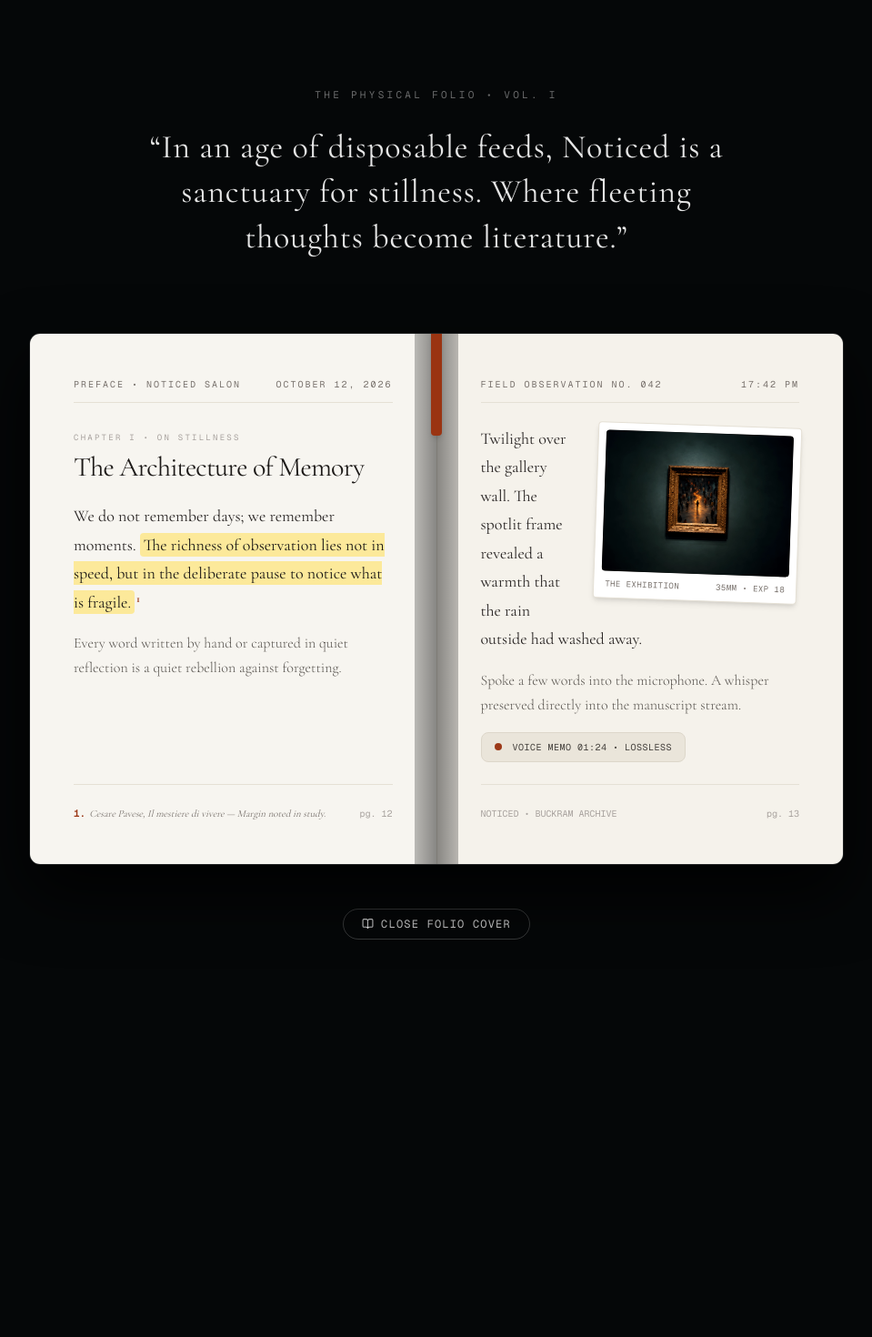
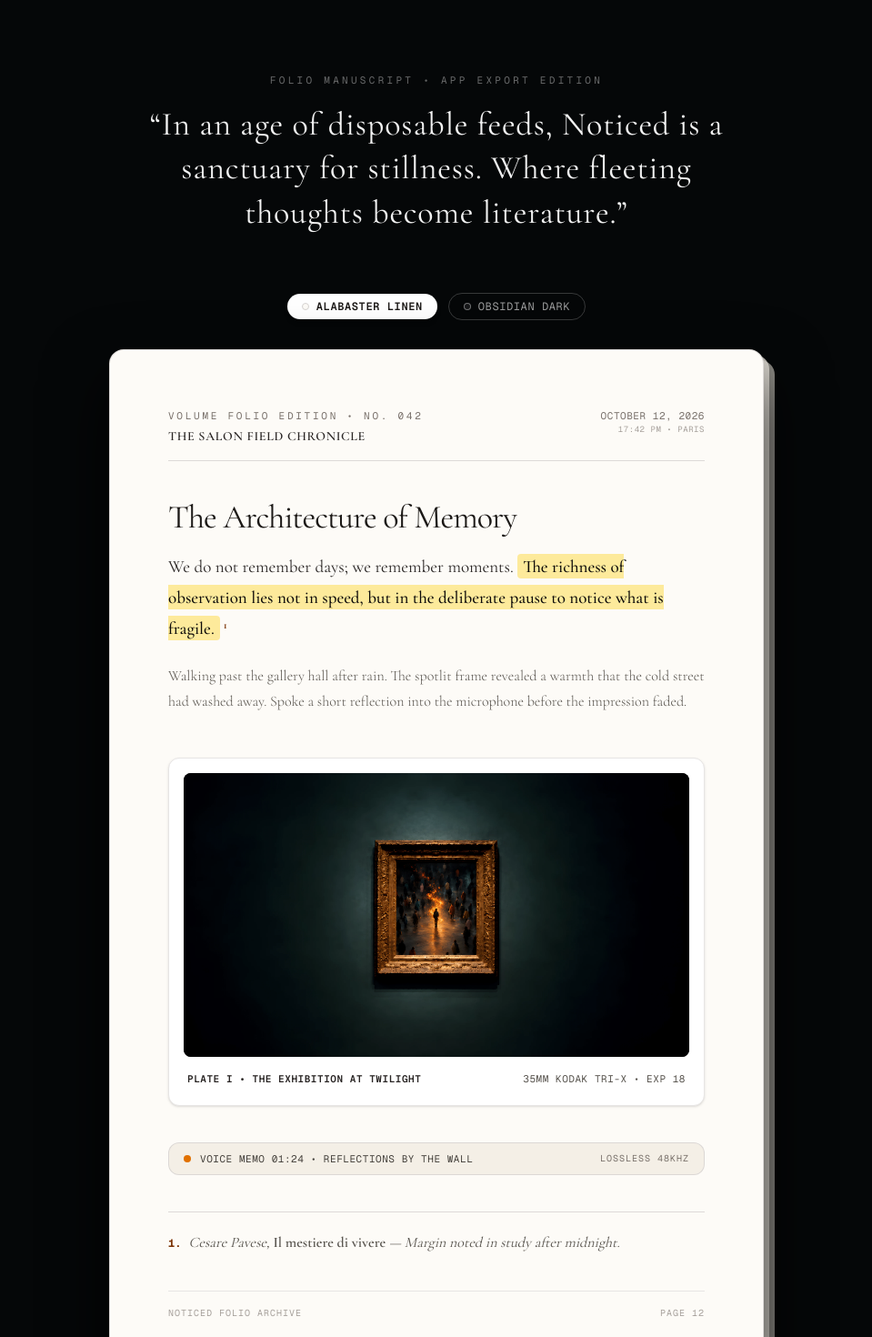
Before and after one commit to callipolis-inc/noticed-web, a Next.js app: page / in a window 1280 px wide. Shown: the part 880-2350 px from the top of the page at 91% size, without its empty margins (160-1119 px from the left). Before the commit the page ends 2089 px from the top, so only its background shows below. Built offline with nearby package versions, Linux system fonts and the light colour scheme.

Commit message:
refactor(manuscript): align paper sheet layout 1:1 with app export format with straight unrotated polaroid plate

```diff
--- a/src/components/BookUnfoldSection.tsx
+++ b/src/components/BookUnfoldSection.tsx
@@ -2,215 +2,242 @@
 
 import React, { useState } from "react";
 import Image from "next/image";
-import { motion, AnimatePresence } from "framer-motion";
-import { BookOpen } from "lucide-react";
+import { motion } from "framer-motion";
 
 export function BookUnfoldSection() {
-  const [isOpen, setIsOpen] = useState(true);
+  const [paperTheme, setPaperTheme] = useState<"linen" | "obsidian">("linen");
 
   return (
-    <section className="relative w-full bg-[#050708] text-white py-24 sm:py-32 lg:py-44 px-4 sm:px-8 md:px-12 flex flex-col items-center justify-center overflow-hidden select-none">
+    <section className="relative w-full bg-[#050708] text-white py-24 sm:py-32 lg:py-40 px-4 sm:px-8 md:px-12 flex flex-col items-center justify-center overflow-hidden select-none">
 
-      {/* 1. SLENDER PHILOSOPHICAL INTRO */}
+      {/* 1. SLENDER CURATORIAL INTRO */}
       <motion.div
-        initial={{ opacity: 0, y: 20 }}
+        initial={{ opacity: 0, y: 18 }}
         whileInView={{ opacity: 1, y: 0 }}
-        viewport={{ once: true, margin: "-100px" }}
-        transition={{ duration: 1 }}
-        className="max-w-2xl text-center mb-16 sm:mb-20 px-4"
+        viewport={{ once: true, margin: "-80px" }}
+        transition={{ duration: 0.9 }}
+        className="max-w-2xl text-center mb-12 sm:mb-16 px-4"
       >
-        <span className="font-mono text-[10px] sm:text-[11px] uppercase tracking-[0.3em] text-white/40 block mb-6">
-          The Physical Folio &bull; Vol. I
+        <span className="font-mono text-[10px] sm:text-[11px] uppercase tracking-[0.3em] text-white/40 block mb-4">
+          Folio Manuscript &bull; App Export Edition
         </span>
-        <blockquote className="font-[family-name:var(--font-cormorant)] text-2xl sm:text-3xl md:text-4xl font-normal leading-[1.38] text-white/90 tracking-wide">
+        <blockquote className="font-[family-name:var(--font-cormorant)] text-2xl sm:text-3xl md:text-4xl font-normal leading-[1.35] text-white/95 tracking-wide">
           &ldquo;In an age of disposable feeds, Noticed is a sanctuary for stillness. Where fleeting thoughts become literature.&rdquo;
         </blockquote>
       </motion.div>
 
-      {/* 2. THE 3D BOOK UNFOLD CONTAINER */}
-      <div className="relative w-full max-w-4xl flex flex-col items-center">
+      {/* 2. PAPER FORMAT & THEME CONTROLS */}
+      <div className="flex items-center gap-3 mb-8">
+        <button
+          onClick={() => setPaperTheme("linen")}
+          className={`flex items-center gap-2 px-4 py-1.5 rounded-full text-xs font-mono tracking-wider uppercase transition-all duration-300 cursor-pointer ${
+            paperTheme === "linen"
+              ? "bg-white text-stone-900 font-semibold shadow-md"
+              : "border border-white/20 text-white/60 hover:text-white"
+          }`}
+        >
+          <span className="w-2 h-2 rounded-full bg-[#fdfbf7] border border-stone-300" />
+          <span>Alabaster Linen</span>
+        </button>
 
-        {/* Interactive Book Spread */}
-        <AnimatePresence mode="wait">
-          {isOpen ? (
-            /* ================= OPEN BOOK SPREAD ================= */
-            <motion.div
-              key="open-book"
-              initial={{ opacity: 0, rotateX: 8, scale: 0.94 }}
-              animate={{ opacity: 1, rotateX: 0, scale: 1 }}
-              exit={{ opacity: 0, rotateX: -8, scale: 0.94 }}
-              transition={{ duration: 0.7, ease: [0.16, 1, 0.3, 1] }}
-              className="relative w-full max-w-4xl rounded-xl shadow-[0_30px_70px_rgba(0,0,0,0.85)] flex flex-col md:flex-row overflow-hidden border border-white/10"
-              style={{
-                perspective: "1200px",
-                transformStyle: "preserve-3d",
-              }}
+        <button
+          onClick={() => setPaperTheme("obsidian")}
+          className={`flex items-center gap-2 px-4 py-1.5 rounded-full text-xs font-mono tracking-wider uppercase transition-all duration-300 cursor-pointer ${
+            paperTheme === "obsidian"
+              ? "bg-white text-stone-900 font-semibold shadow-md"
+              : "border border-white/20 text-white/60 hover:text-white"
+          }`}
         >
-              {/* Spine Valley Shadow (Center Fold) */}
-              <div className="hidden md:block absolute left-1/2 top-0 bottom-0 w-12 -translate-x-1/2 bg-gradient-to-r from-black/25 via-black/45 to-black/25 pointer-events-none z-30" />
-
-              {/* Bookmark Ribbon hanging down */}
-              <div className="absolute top-0 left-1/2 -translate-x-1/2 w-3 h-28 bg-[#9a3412] shadow-md pointer-events-none z-40 rounded-b-sm" />
-
-              {/* LEFT PAGE: The Preface & Marginalia */}
-              <div className="flex-1 bg-[#F7F5F0] text-[#1C1917] p-8 sm:p-10 lg:p-12 relative flex flex-col justify-between border-b md:border-b-0 md:border-r border-[#E5E0D5]">
-                {/* Page Header */}
-                <div>
-                  <div className="flex justify-between items-center pb-3 border-b border-[#E5E0D5] mb-8 font-mono text-[10px] tracking-[0.2em] text-[#78716C] uppercase">
-                    <span>PREFACE &bull; NOTICED SALON</span>
-                    <span>OCTOBER 12, 2026</span>
+          <span className="w-2 h-2 rounded-full bg-[#161719] border border-white/40" />
+          <span>Obsidian Dark</span>
+        </button>
       </div>
 
-                  <span className="font-mono text-[9px] tracking-[0.25em] text-[#A8A29E] uppercase block mb-2">
-                    CHAPTER I &bull; ON STILLNESS
+      {/* 3. AUTHENTIC FOLIO MANUSCRIPT SHEET (MATCHING APP EXPORT 1:1) */}
+      <motion.div
+        initial={{ opacity: 0, y: 30 }}
+        whileInView={{ opacity: 1, y: 0 }}
+        viewport={{ once: true, margin: "-60px" }}
+        transition={{ duration: 1, ease: [0.16, 1, 0.3, 1] }}
+        className="w-full max-w-[720px] relative"
+      >
+        {/* Layered Deckle Shadow (Simulating stacked heavy archival paper) */}
+        <div
+          className={`absolute -bottom-3 -right-3 left-3 top-3 rounded-2xl transition-colors duration-500 pointer-events-none ${
+            paperTheme === "linen" ? "bg-[#ebe6dc]/60" : "bg-[#0d0f12]/80"
+          }`}
+        />
+        <div
+          className={`absolute -bottom-1.5 -right-1.5 left-1.5 top-1.5 rounded-2xl transition-colors duration-500 pointer-events-none ${
+            paperTheme === "linen" ? "bg-[#f4efe6]/80" : "bg-[#111317]/90"
+          }`}
+        />
+
+        {/* The Main Folio Paper Sheet */}
+        <div
+          className={`relative w-full rounded-2xl p-8 sm:p-14 md:p-16 transition-colors duration-500 shadow-[0_30px_70px_rgba(0,0,0,0.85)] border space-y-10 ${
+            paperTheme === "linen"
+              ? "bg-[#fdfbf7] text-[#1c1917] border-stone-300/80"
+              : "bg-[#141619] text-[#f4efe6] border-white/15"
+          }`}
+        >
+          {/* Top Folio Header Plate */}
+          <div
+            className={`border-b pb-4 flex items-baseline justify-between ${
+              paperTheme === "linen" ? "border-stone-300/80" : "border-white/15"
+            }`}
+          >
+            <div>
+              <span
+                className={`font-mono text-[10px] sm:text-[11px] uppercase tracking-[0.25em] block ${
+                  paperTheme === "linen" ? "text-stone-500" : "text-stone-400"
+                }`}
+              >
+                Volume Folio Edition &bull; No. 042
               </span>
+              <h4
+                className={`font-[family-name:var(--font-cormorant)] text-xs sm:text-sm tracking-wider uppercase font-semibold mt-1 ${
+                  paperTheme === "linen" ? "text-stone-800" : "text-stone-200"
+                }`}
+              >
+                The Salon Field Chronicle
+              </h4>
+            </div>
 
-                  <h3 className="font-[family-name:var(--font-cormorant)] text-2xl sm:text-3xl font-normal leading-[1.2] text-[#1C1917] mb-5 tracking-tight">
+            <div className="text-right font-mono text-[10px] sm:text-[11px] text-stone-500 tracking-wider">
+              <span>OCTOBER 12, 2026</span>
+              <span className="block text-[9px] text-stone-400">17:42 PM &bull; PARIS</span>
+            </div>
+          </div>
+
+          {/* Note Title */}
+          <div>
+            <h3
+              className={`font-[family-name:var(--font-cormorant)] text-3xl sm:text-4xl font-normal tracking-tight leading-[1.2] mb-4 ${
+                paperTheme === "linen" ? "text-stone-900" : "text-white"
+              }`}
+            >
               The Architecture of Memory
             </h3>
 
-                  <p className="font-[family-name:var(--font-cormorant)] text-base sm:text-lg leading-[1.75] text-[#292524] mb-4">
+            {/* Note Body Text with Amber Highlighter Stroke */}
+            <p
+              className={`font-[family-name:var(--font-cormorant)] text-base sm:text-lg lg:text-[19px] leading-[1.8] font-normal mb-5 ${
+                paperTheme === "linen" ? "text-stone-800" : "text-stone-200"
+              }`}
+            >
               We do not remember days; we remember moments.{" "}
-                    <span className="bg-amber-200/80 px-1 py-0.5 rounded text-[#1C1917]">
+              <span
+                className={`px-1.5 py-0.5 rounded transition-colors ${
+                  paperTheme === "linen"
+                    ? "bg-amber-200/80 text-stone-950 font-medium"
+                    : "bg-amber-400/25 text-amber-100 font-medium"
+                }`}
+              >
                 The richness of observation lies not in speed, but in the deliberate pause to notice what is fragile.
               </span>
-                    <sup className="font-serif font-bold text-xs text-[#9a3412] ml-0.5">1</sup>
+              <sup
+                className={`font-serif font-bold text-xs ml-1 ${
+                  paperTheme === "linen" ? "text-amber-900" : "text-amber-300"
+                }`}
+              >
+                1
+              </sup>
             </p>
 
-                  <p className="font-[family-name:var(--font-cormorant)] text-sm sm:text-base leading-[1.7] text-[#57534E] font-light">
-                    Every word written by hand or captured in quiet reflection is a quiet rebellion against forgetting.
+            <p
+              className={`font-[family-name:var(--font-cormorant)] text-sm sm:text-base leading-[1.75] font-light ${
+                paperTheme === "linen" ? "text-stone-600" : "text-stone-400"
+              }`}
+            >
+              Walking past the gallery hall after rain. The spotlit frame revealed a warmth that the cold street had washed away. Spoke a short reflection into the microphone before the impression faded.
             </p>
           </div>
 
-                {/* Marginalia footnote at page bottom */}
-                <div className="pt-6 border-t border-[#E5E0D5] mt-6 flex justify-between items-end">
-                  <div className="text-[11px] font-serif text-[#78716C] italic leading-tight">
-                    <span className="font-mono not-italic text-[#9a3412] font-semibold mr-1">1.</span>
-                    Cesare Pavese, Il mestiere di vivere &mdash; Margin noted in study.
-                  </div>
-                  <span className="font-mono text-[10px] text-[#A8A29E]">pg. 12</span>
-                </div>
-              </div>
-
-              {/* RIGHT PAGE: Field Entry & Analog Artifact */}
-              <div className="flex-1 bg-[#F5F2EB] text-[#1C1917] p-8 sm:p-10 lg:p-12 relative flex flex-col justify-between">
-                <div>
-                  <div className="flex justify-between items-center pb-3 border-b border-[#E5E0D5] mb-6 font-mono text-[10px] tracking-[0.2em] text-[#78716C] uppercase">
-                    <span>FIELD OBSERVATION NO. 042</span>
-                    <span>17:42 PM</span>
-                  </div>
-
-                  {/* Tucked 35mm Polaroid Card */}
-                  <div className="w-full sm:w-56 float-none sm:float-right ml-0 sm:ml-5 mb-5 p-2 bg-white rounded shadow-md border border-[#E5E0D5] rotate-0 sm:rotate-2 hover:rotate-0 transition-transform duration-300">
-                    <div className="relative w-full aspect-[4/3] rounded overflow-hidden bg-stone-900">
+          {/* Straight Polaroid Photographic Plate (Clean, Unrotated, Matching Mobile App 1:1) */}
+          <div className="pt-2">
+            <div
+              className={`rounded-xl overflow-hidden border p-3 sm:p-4 pb-4 sm:pb-5 space-y-3 transition-colors ${
+                paperTheme === "linen"
+                  ? "bg-white border-stone-200 shadow-sm"
+                  : "bg-[#1a1d22] border-white/10 shadow-md"
+              }`}
+            >
+              {/* Image Frame */}
+              <div className="relative aspect-[16/10] sm:aspect-[16/9] rounded-lg overflow-hidden bg-stone-950">
                 <Image
                   src="/heroes-bg.webp"
                   alt="The Exhibition, Paris"
                   fill
-                        sizes="240px"
-                        className="object-cover sepia-[0.2] contrast-105"
+                  sizes="(max-width: 768px) 100vw, 700px"
+                  className="object-cover sepia-[0.15] contrast-105"
                 />
               </div>
-                    <div className="pt-2 px-1 flex justify-between items-center font-mono text-[9px] text-[#78716C] tracking-wider">
-                      <span>THE EXHIBITION</span>
-                      <span>35MM &bull; EXP 18</span>
+
+              {/* Typewriter Monospace Caption */}
+              <div
+                className={`pt-1 px-1 flex flex-wrap items-center justify-between font-mono text-[10px] sm:text-[11px] tracking-wider uppercase ${
+                  paperTheme === "linen" ? "text-stone-600" : "text-stone-400"
+                }`}
+              >
+                <span className="font-semibold text-stone-800 dark:text-stone-200">
+                  PLATE I &bull; THE EXHIBITION AT TWILIGHT
+                </span>
+                <span>35MM KODAK TRI-X &bull; EXP 18</span>
+              </div>
             </div>
           </div>
 
-                  <p className="font-[family-name:var(--font-cormorant)] text-base sm:text-lg leading-[1.75] text-[#292524] mb-4">
-                    Twilight over the gallery wall. The spotlit frame revealed a warmth that the rain outside had washed away.
-                  </p>
+          {/* Slender Lossless Audio Memo Pill */}
+          <div
+            className={`flex items-center justify-between px-4 py-2.5 rounded-xl border text-xs font-mono transition-colors ${
+              paperTheme === "linen"
+                ? "bg-[#f4efe6] border-stone-300/80 text-stone-700"
+                : "bg-white/5 border-white/10 text-stone-300"
+            }`}
+          >
+            <div className="flex items-center gap-2.5">
+              <span className="w-2 h-2 rounded-full bg-amber-600 animate-pulse" />
+              <span className="tracking-wider uppercase text-[11px]">
+                VOICE MEMO 01:24 &bull; REFLECTIONS BY THE WALL
+              </span>
+            </div>
+            <span className="text-[10px] text-stone-500 uppercase tracking-widest hidden sm:inline">
+              LOSSLESS 48KHZ
+            </span>
+          </div>
 
-                  <p className="font-[family-name:var(--font-cormorant)] text-sm sm:text-base leading-[1.7] text-[#57534E] font-light">
-                    Spoke a few words into the microphone. A whisper preserved directly into the manuscript stream.
-                  </p>
-
-                  {/* Slender Single-Line Voice Memo Pill */}
-                  <div className="mt-4 flex items-center gap-3 px-3.5 py-2 rounded-lg bg-[#EAE5DA] border border-[#DDD7CA] text-[#44403C] w-fit">
-                    <span className="w-2 h-2 rounded-full bg-[#9a3412] animate-pulse" />
-                    <span className="font-mono text-[10px] tracking-wider uppercase">
-                      VOICE MEMO 01:24 &bull; LOSSLESS
+          {/* Penguin Classics Footnotes Apparatus */}
+          <div
+            className={`pt-5 border-t space-y-2 text-xs transition-colors ${
+              paperTheme === "linen" ? "border-stone-300/80 text-stone-600" : "border-white/15 text-stone-400"
+            }`}
+          >
+            <div className="flex items-baseline gap-2 font-[family-name:var(--font-cormorant)] text-sm sm:text-base italic leading-relaxed">
+              <span
+                className={`font-mono not-italic font-bold text-xs ${
+                  paperTheme === "linen" ? "text-amber-900" : "text-amber-300"
+                }`}
+              >
+                1.
+              </span>
+              <span>
+                Cesare Pavese, <span className="font-semibold not-italic">Il mestiere di vivere</span> &mdash; Margin noted in study after midnight.
               </span>
             </div>
           </div>
 
-                {/* Right page footer */}
-                <div className="pt-6 border-t border-[#E5E0D5] mt-6 flex justify-between items-center text-[10px] font-mono text-[#A8A29E]">
-                  <span>NOTICED &bull; BUCKRAM ARCHIVE</span>
-                  <span>pg. 13</span>
+          {/* Bottom Archival Page Stamp */}
+          <div
+            className={`pt-4 border-t flex justify-between items-center font-mono text-[10px] tracking-widest uppercase text-stone-400 ${
+              paperTheme === "linen" ? "border-stone-200" : "border-white/10"
+            }`}
+          >
+            <span>NOTICED FOLIO ARCHIVE</span>
+            <span>PAGE 12</span>
           </div>
         </div>
       </motion.div>
-          ) : (
-            /* ================= CLOSED BOOK (LEATHER / BUCKRAM COVER) ================= */
-            <motion.div
-              key="closed-book"
-              initial={{ opacity: 0, rotateY: -15, scale: 0.94 }}
-              animate={{ opacity: 1, rotateY: 0, scale: 1 }}
-              exit={{ opacity: 0, rotateY: 15, scale: 0.94 }}
-              transition={{ duration: 0.7, ease: [0.16, 1, 0.3, 1] }}
-              onClick={() => setIsOpen(true)}
-              className="relative w-[300px] sm:w-[340px] md:w-[380px] h-[440px] sm:h-[480px] md:h-[520px] rounded-r-2xl rounded-l-md bg-[#131518] border border-white/15 p-8 shadow-[0_30px_70px_rgba(0,0,0,0.9)] flex flex-col justify-between cursor-pointer group hover:scale-[1.02] transition-transform duration-300 select-none"
-              style={{
-                perspective: "1200px",
-              }}
-            >
-              {/* Embossed Gold Foil Border */}
-              <div className="absolute inset-3 sm:inset-4 border border-amber-400/25 rounded-r-xl rounded-l-sm pointer-events-none" />
-              <div className="absolute inset-4 sm:inset-5 border border-amber-400/15 rounded-r-lg rounded-l-xs pointer-events-none" />
-
-              {/* Spine edge texture on left */}
-              <div className="absolute left-0 top-0 bottom-0 w-5 bg-gradient-to-r from-black/60 via-black/20 to-transparent pointer-events-none rounded-l-md" />
-
-              {/* Cover Header */}
-              <div className="text-center pt-8 relative z-10">
-                <span className="font-mono text-[9px] uppercase tracking-[0.35em] text-amber-200/60 block mb-2">
-                  OFFICIAL FIELD ARCHIVE
-                </span>
-                <span className="font-mono text-[10px] tracking-[0.25em] text-white/40 uppercase">
-                  VOL. I &bull; MCMXXVI
-                </span>
-              </div>
-
-              {/* Centered Gold Foil Monogram */}
-              <div className="text-center relative z-10">
-                <h3 className="font-[family-name:var(--font-cormorant)] text-4xl sm:text-5xl text-white font-normal tracking-[0.12em] uppercase drop-shadow-md mb-2">
-                  NOTICED
-                </h3>
-                <p className="font-[family-name:var(--font-cormorant)] text-sm sm:text-base italic text-amber-200/80 tracking-wide font-light">
-                  &ldquo;for things you don&apos;t want to forget&rdquo;
-                </p>
-              </div>
-
-              {/* Cover Bottom */}
-              <div className="text-center pb-6 relative z-10">
-                <span className="font-mono text-[9px] uppercase tracking-[0.25em] text-white/30 block mb-3">
-                  PENGUIN CLASSICS &bull; HIGH-DENSITY FOLIO
-                </span>
-                <div className="inline-flex items-center gap-1.5 text-xs text-amber-300 font-mono group-hover:translate-x-1 transition-transform">
-                  <span>Tap to open manuscript</span>
-                  <span>&rarr;</span>
-                </div>
-              </div>
-
-              {/* Hanging Bookmark Ribbon */}
-              <div className="absolute -bottom-6 left-16 w-3 h-10 bg-[#9a3412] shadow-md pointer-events-none rounded-b-sm" />
-            </motion.div>
-          )}
-        </AnimatePresence>
-
-        {/* Slender Toggle Control Underneath */}
-        <div className="mt-10 sm:mt-12 flex items-center gap-4">
-          <button
-            onClick={() => setIsOpen(!isOpen)}
-            className="flex items-center gap-2 px-5 py-2 rounded-full border border-white/20 bg-transparent text-white/80 hover:text-white hover:border-white/40 text-xs font-mono tracking-widest uppercase transition-all duration-300 cursor-pointer"
-          >
-            <BookOpen size={13} />
-            <span>{isOpen ? "Close Folio Cover" : "Unfold Living Manuscript"}</span>
-          </button>
-        </div>
-
-      </div>
 
     </section>
   );
```
Lines whose indentation alone changed are shown as unchanged.
